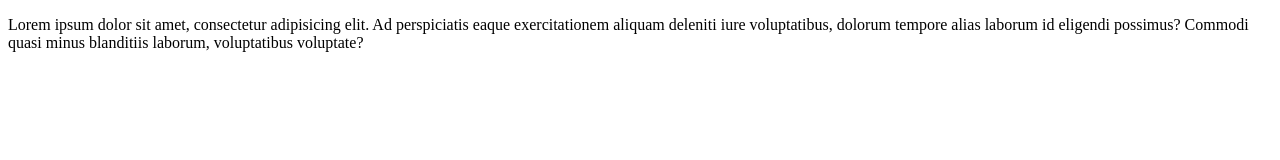
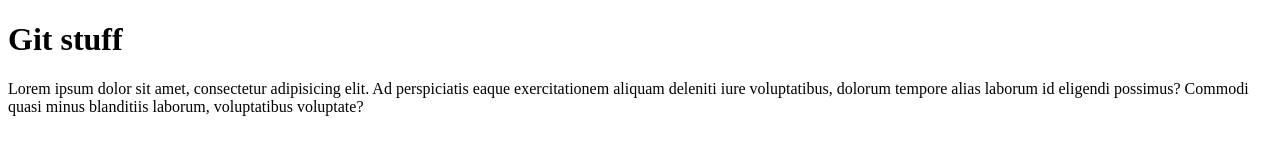
Before and after one commit to bungkai/playing-with-git, a plain HTML site: page index.html in a window 1280 px wide. Drawn offline with Linux system fonts and the light colour scheme.

Commit message:
new stylesheet added, updated index.html

```diff
--- a/index.html
+++ b/index.html
@@ -7,6 +7,7 @@
     <title>Git (it!)</title>
 </head>
 <body>
+    <h1>Git stuff</h1>
     <p>Lorem ipsum dolor sit amet, consectetur adipisicing elit. Ad perspiciatis eaque exercitationem aliquam deleniti iure voluptatibus, dolorum tempore alias laborum id eligendi possimus? Commodi quasi minus blanditiis laborum, voluptatibus voluptate?</p>
 </body>
 </html>
```
Also changed, not shown: styles/style.css (added).
